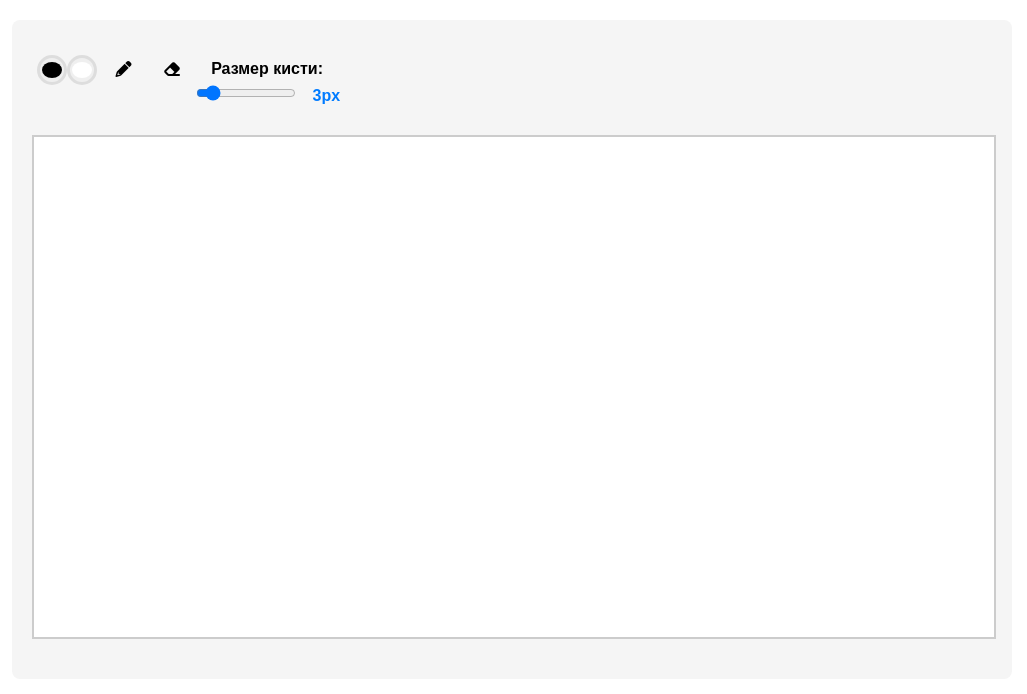
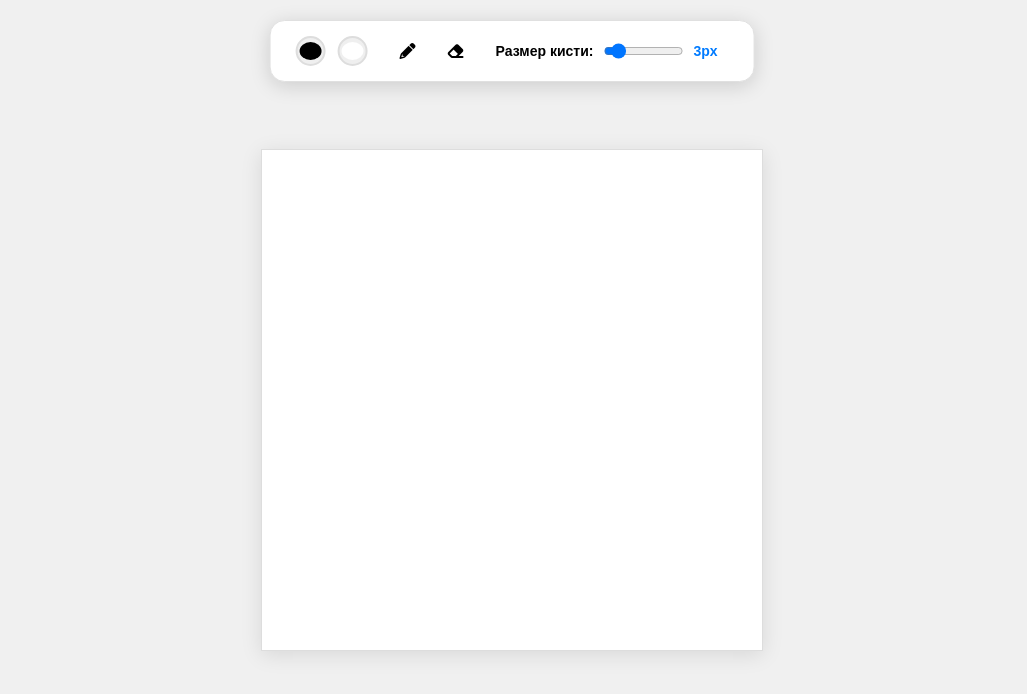
Before and after one commit to jmenka-coda/jmenka-coda.github.io, a website: page index.html in a window 1280 px wide. Shown: the whole page, without its empty margins (128-1155 px from the left). Drawn offline with nearby package versions, Linux system fonts and the light colour scheme; no server answers.

Commit message:
Update CSS for layout and styling, and optimize Paper.js settings in canvas.js

```diff
--- a/index.html
+++ b/index.html
@@ -15,6 +15,7 @@
 
 <body>
     <div class="canvas-container">
+        <canvas id="myCanvas"></canvas>
         <div class="toolBox">
             <div class="selectColor">
                 <!-- Для ЛКМ -->
@@ -38,7 +39,6 @@
                 <span id="sizeValue">3px</span>
             </div>
         </div>
-        <canvas id="myCanvas"></canvas>
     </div>
 </body>
 
--- a/public/css/main.css
+++ b/public/css/main.css
@@ -1,46 +1,63 @@
 body {
+    font-family: Arial, sans-serif;
     margin: 0;
-    padding: 20px;
-    font-family: Arial, sans-serif;
+    padding: 0;
+    overflow: hidden;
+    height: 100vh;
+    background: #f0f0f0;
+    display: flex;
+    justify-content: center;
+    align-items: center;
 }
 
 .canvas-container {
-    width: 100%;
-    max-width: 1000px;
-    margin: 0 auto;
+    height: 500px;
+    width: 500px;
     background-color: #f5f5f5;
-    padding: 20px;
-    border-radius: 8px;
-    box-sizing: border-box;
+    position: relative;
+    border: 1px solid #ddd;
+    box-shadow: 0 4px 20px rgba(0,0,0,0.1);
 }
 
 canvas {
-    width: 100%;
-    height: 500px;
-    max-width: 100%;
-    border: 2px solid #ccc;
     background: rgb(255, 255, 255);
     cursor: crosshair;
-    display: block;
-    margin: 20px auto;
+    position: absolute;
+    top: 0;
+    left: 0;
+    width: 100%;
+    height: 100%;
 }
 
 .toolBox {
-    margin: 10px 0;
+    position: fixed;
+    top: 20px;
+    left: 50%;
+    transform: translateX(-50%);
+    height: 60px;
     display: flex;
-    text-align: center;
+    align-items: center;
+    justify-content: center;
+    gap: 20px;
+    background: white;
+    border-radius: 15px;
+    padding: 0 25px;
+    box-shadow: 0 4px 20px rgba(0,0,0,0.15);
+    border: 1px solid #e0e0e0;
+    z-index: 1000;
+    min-width: 400px;
 }
 
-/*        */
+/* Остальные стили остаются без изменений */
 .selectColor{
     display: flex;
-    margin: 0.5%;
+    gap: 12px;
 }
 .color-picker-lmb, .color-picker-rmb {
     width: 30px;
     height: 30px;
     border-radius: 50%;
-    border: 3px solid #ddd;
+    border: 2px solid #ddd;
     cursor: pointer;
     padding: 0;
     transition: all 0.3s ease;
@@ -69,7 +86,11 @@ canvas {
     border-radius: 50%;
 }
 
-/*   toools   */
+.tools {
+    display: flex;
+    gap: 8px;
+}
+
 .icon-btn {
     width: 40px;
     height: 40px;
@@ -77,83 +98,71 @@ canvas {
     background-color: transparent;
     border-radius: 8px;
     cursor: pointer;
-    font-size: 100%;
-    margin-left: 2px;
-    margin-right: 2px;
+    font-size: 16px;
     transition: all 0.3s ease;
+    display: flex;
+    align-items: center;
+    justify-content: center;
 }
 
 .icon-btn:hover {
-    background: #ededed;
-    border-color: #aaaaaa;
+    background: #f5f5f5;
+    border-color: #cccccc;
 }
 
 .icon-btn.active {
-    background: #ededed;
-    border-color: #89c1fe;
+    background: #e3f2fd;
+    border-color: #2196f3;
+    color: #2196f3;
 }
 
-/*                 */
 .tool-control {
-    margin: 10px 0;
+    display: flex;
+    align-items: center;
+    gap: 8px;
 }
 
 .tool-control label {
-    display: block;
-    margin-bottom: 5px;
     font-weight: bold;
+    white-space: nowrap;
+    font-size: 14px;
 }
 
 #pencilSize {
-    width: 100px;
+    width: 80px;
 }
 
 #sizeValue {
-    margin-left: 10px;
     font-weight: bold;
     color: #007bff;
+    min-width: 35px;
+    font-size: 14px;
 }
 
-/* Адаптивность для мобильных устройств */
-/*
 @media (max-width: 768px) {
-    body {
-        padding: 10px;
+    .toolBox {
+        min-width: 350px;
+        height: 50px;
+        gap: 15px;
+        padding: 0 20px;
     }
 
-    .canvas-container {
-        padding: 15px;
+    .icon-btn {
+        width: 35px;
+        height: 35px;
+        font-size: 14px;
     }
 
-    canvas {
-        height: 400px;
+    .color-picker-lmb, .color-picker-rmb {
+        width: 25px;
+        height: 25px;
     }
 
-    .toolBox {
-        text-align: center;
+    .tool-control label {
+        font-size: 12px;
     }
 
-    button {
-        margin: 5px;
-        padding: 10px 15px;
-        font-size: 14px;
+    #pencilSize {
+        width: 70px;
     }
 }
-
-@media (max-width: 40px) {
-    canvas {
-        height: 300px;
-    }
-
-    button {
-        display: block;
-        width: 100%;
-        margin: 5px 0;
-    }
-
-    #colorPicker {
-        width: 100%;
-        margin: 5px 0;
-    }
-}
-*/
--- a/public/js/canvas.js
+++ b/public/js/canvas.js
@@ -22,6 +22,12 @@ function initializeCanvas() {
     const ctx = canvas.getContext('2d');
     ctx.imageSmoothingEnabled = true;
     ctx.imageSmoothingQuality = 'high';
+    // Оптимизации Paper.js
+    paper.settings.handleSize = 8; // Уменьшаем размер хэндлов
+    paper.settings.hitTolerance = 2; // Уменьшаем tolerance для hitTest
+
+    // Отключаем ненужные функции
+    paper.settings.applyMatrix = false;
 
     if (!canvas) {
         console.error('Canvas элемент не найден!');
@@ -54,9 +60,7 @@ function initializeCanvas() {
 
     // Устанавливаем размер при загрузке
     resizeCanvas();
-
-    // Обновляем размер при изменении размера окна
-    window.addEventListener('resize', resizeCanvas);
+    //window.addEventListener('resize', resizeCanvas);
 
     // Отключаем контекстное меню на canvas для корректной работы ПКМ
     canvas.addEventListener('contextmenu', function (e) {
```
